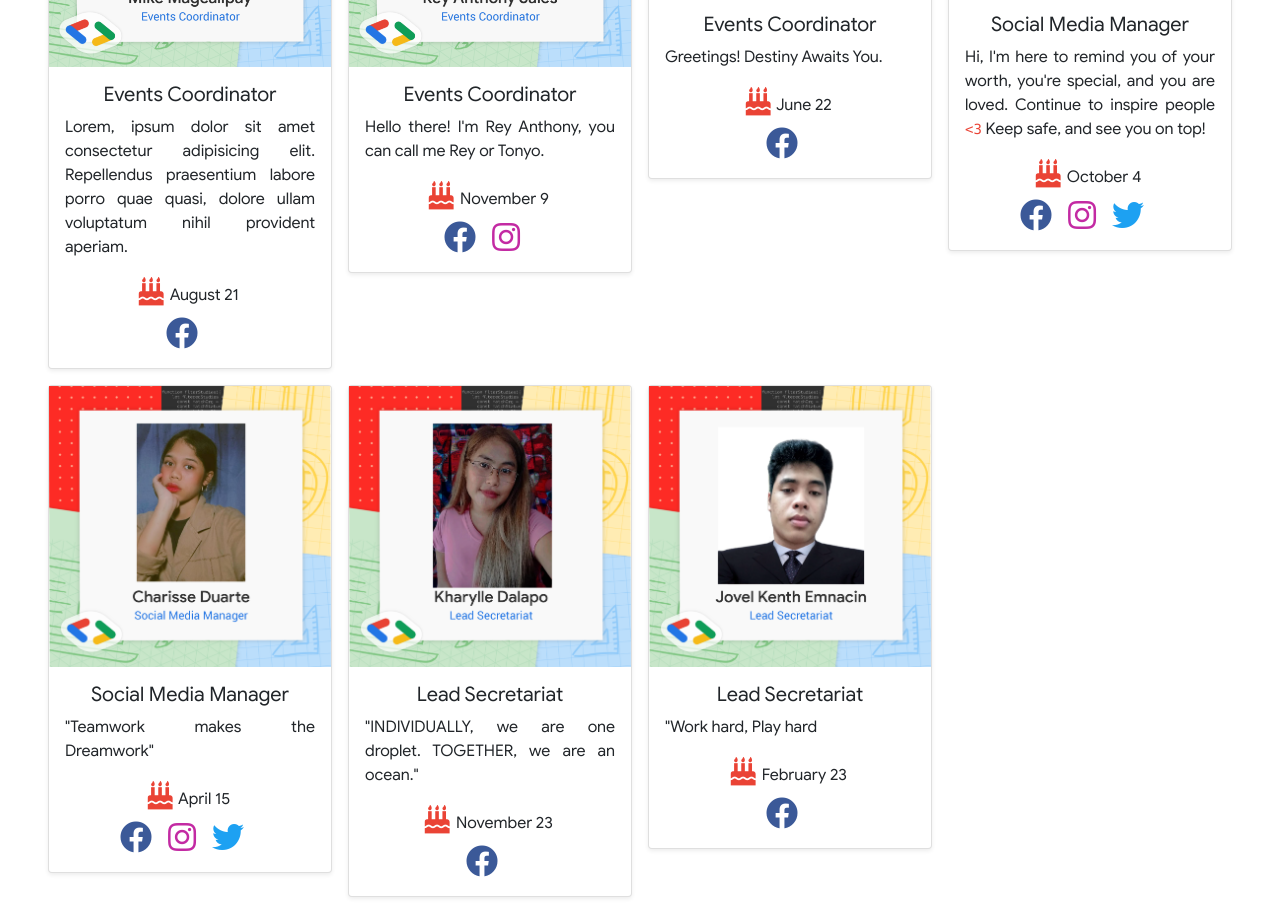
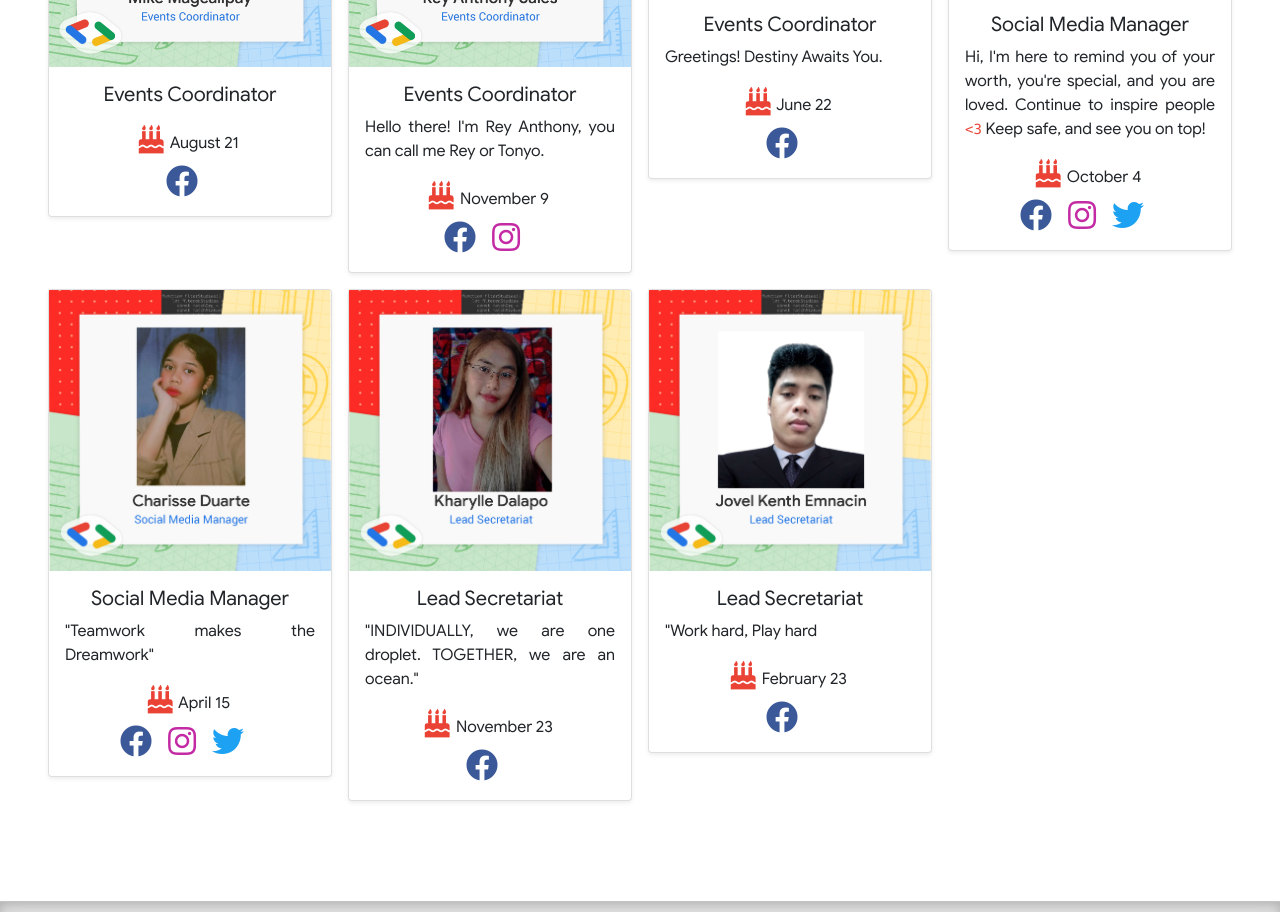
Before and after one commit to dscsticdo/dscsticdo.github.io, a plain HTML site: page index.html in a window 1280 px wide. Shown: the part 7331-8243 px from the top of the page. Drawn offline with nearby package versions, Linux system fonts and the light colour scheme.

Commit message:
Remove lorem ipsum placeholders

```diff
--- a/index.html
+++ b/index.html
@@ -898,8 +898,7 @@
           </figure>
           <div class="card-body">
             <h5 class="card-title text-center">Events Coordinator</h5>
-            <p class="card-text">Lorem, ipsum dolor sit amet consectetur adipisicing elit. Repellendus praesentium
-              labore porro quae quasi, dolore ullam voluptatum nihil provident aperiam.</p>
+            <p class="card-text"><p>
             <h6 class="card-title text-center py-1">
               <i class="fas fa-birthday-cake red pe-1 pulse"></i>
               August 21
```
